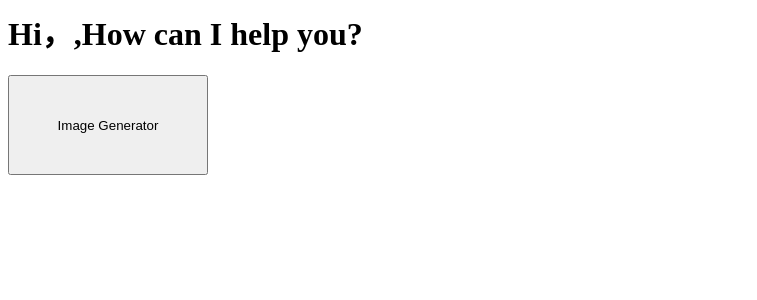
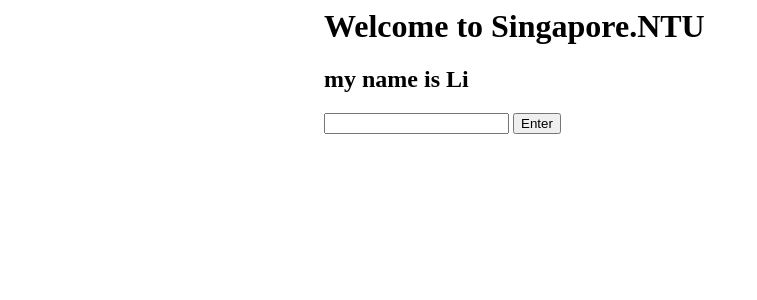
Before and after one commit to 1218537107slzb6/lhr, a Flask app: page / in a window 1280 px wide. Shown: the top 300 px of the page, without its empty margins (0-757 px from the left). Run offline with Flask 3, Linux system fonts and the light colour scheme.

Commit message:
Update index.html

```diff
--- a/templates/index.html
+++ b/templates/index.html
@@ -1,6 +1,18 @@
 
 
-<h1>Hi，{{r}},How can I help you?<h1>
-    <form action="/imageGPT" method="post">
-      <input type = "submit" value="Image Generator" style="width:200px;height:100px;">
-    </form>
+<style>
+  .container{width: 100%;margin: auto;}
+  @media(min-width:600px){.container{width: 80%;}}
+  @media(min-width:768px){.container{width: 60%;}}
+  @media(min-width:1024px){.container{width: 50%;}}
+ </style>
+
+<div class="container">
+ <h1>Welcome to Singapore.NTU</h1>
+  <form action = "/main" method ="post">
+    <h2>my name is Li
+    </h2>
+    <input type ="text" name ="r">
+    <input type ="submit" value ="Enter">
+  </form>
+</div>
```
